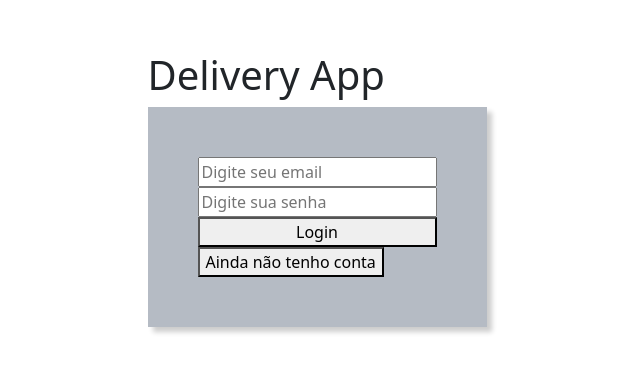
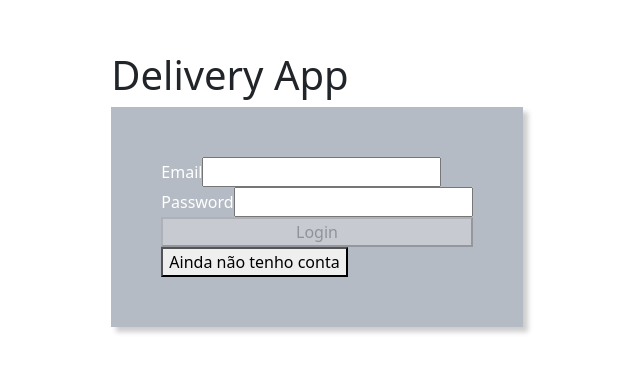
Before and after one commit to williamnstolb/trybe-delivery-app, a React (Create React App) app in the folder front-end/: page /login in a window 1280 px wide. Shown: the part 149-522 px from the top of the page, without its empty margins (323-963 px from the left). Built offline with nearby package versions, Linux system fonts and the light colour scheme.

Commit message:
Requisito 1: Passando em todos os 5.
Co-authored-by: Samuel Nascimento <sfsnascimento@users.noreply.github.com>
Co-authored-by: Ana Paula Junqueira Braga <AnaPaulaJBraga@users.noreply.github.com>

```diff
--- a/front-end/src/App.js
+++ b/front-end/src/App.js
@@ -12,7 +12,8 @@ function App() {
         <Route exact path="/" element={ <Navigate to="/login" /> } />
         <Route path="/login" element={ <Login /> } />
         <Route path="/register" element={ <Register /> } />
-        <Route path="/products" element={ <Products /> } />
+        <Route path="/products/" element={ <Navigate to="/customer/products" /> } />
+        <Route exact path="/customer/products" element={ <Products /> } />
       </Routes>
     </BrowserRouter>
   );
--- a/front-end/src/pages/Login.jsx
+++ b/front-end/src/pages/Login.jsx
@@ -1,73 +1,88 @@
-import React, { useState } from 'react';
+import React, { useState, useEffect } from 'react';
 import { Link, useNavigate } from 'react-router-dom';
 import api from '../services/api';
 import '../styles/pages/login.css';
 
+const emailRegex = /^[A-Z0-9._%+-]+@[A-Z0-9.-]+\.[A-Z]{2,4}$/i;
+const PASSWORD_LENGTH = 6;
+
 function Login() {
-  const [form, setForm] = useState({
-    email: '',
-    password: '',
-  });
-
-  // const [user, setUser] = useState({});
+  const [email, setEmail] = useState('');
+  const [password, setPassword] = useState('');
+  const [user, setUser] = useState({});
+  const [disabled, setDisabled] = useState(true);
 
   const navigate = useNavigate();
 
-  const { email, password } = form;
+  useEffect(() => {
+    if (emailRegex.test(email) && password.length >= PASSWORD_LENGTH) {
+      setDisabled(false);
+    } else {
+      setDisabled(true);
+    }
+  }, [email, password]);
 
-  function handleChange(event) {
-    const { name, value } = event.target;
-    setForm((prevState) => ({
-      ...prevState,
-      [name]: value,
-    }));
-  }
-
-  async function handleSubmit(event) {
+  async function onSubmit(event) {
     event.preventDefault();
-    const response = await api.post('login', { email, password });
-    navigate('/products');
-    // setUser(response.data);
-    console.log(response.data);
+    try {
+      const response = await api.post('login', { email, password });
+      setUser(response.data);
+      navigate('/products');
+    } catch (error) {
+      setUser(error);
+    }
   }
 
   return (
-    <div>
+    <>
       <h1>Delivery App</h1>
-      <form onSubmit={ handleSubmit }>
+      <form onSubmit={ onSubmit }>
         <label htmlFor="email">
+          Email
           <input
             data-testid="common_login__input-email"
-            type="email"
+            type="text"
             id="email"
             name="email"
             value={ email }
-            onChange={ handleChange }
-            placeholder="Digite seu email"
+            onChange={ ({ target }) => setEmail(target.value) }
           />
         </label>
         <label htmlFor="password">
+          Password
           <input
             data-testid="common_login__input-password"
             type="password"
             id="password"
             name="password"
             value={ password }
-            onChange={ handleChange }
-            placeholder="Digite sua senha"
+            onChange={ ({ target }) => setPassword(target.value) }
           />
         </label>
-        <button type="submit" data-testid="common_login__button-login">Login</button>
+        <button
+          data-testid="common_login__button-login"
+          type="submit"
+          disabled={ disabled }
+        >
+          Login
+        </button>
         <Link to="/register">
           <button
+            data-testid="common_login__button-register"
             type="button"
-            data-testid="common_login__button-register"
           >
             Ainda não tenho conta
           </button>
         </Link>
+        {
+          user.message && (
+            <span data-testid="common_login__element-invalid-email">
+              Invalid fields
+            </span>
+          )
+        }
       </form>
-    </div>
+    </>
   );
 }
 
```
Also changed, not shown: 1 other file (tests, documents, lock files or other folders).
